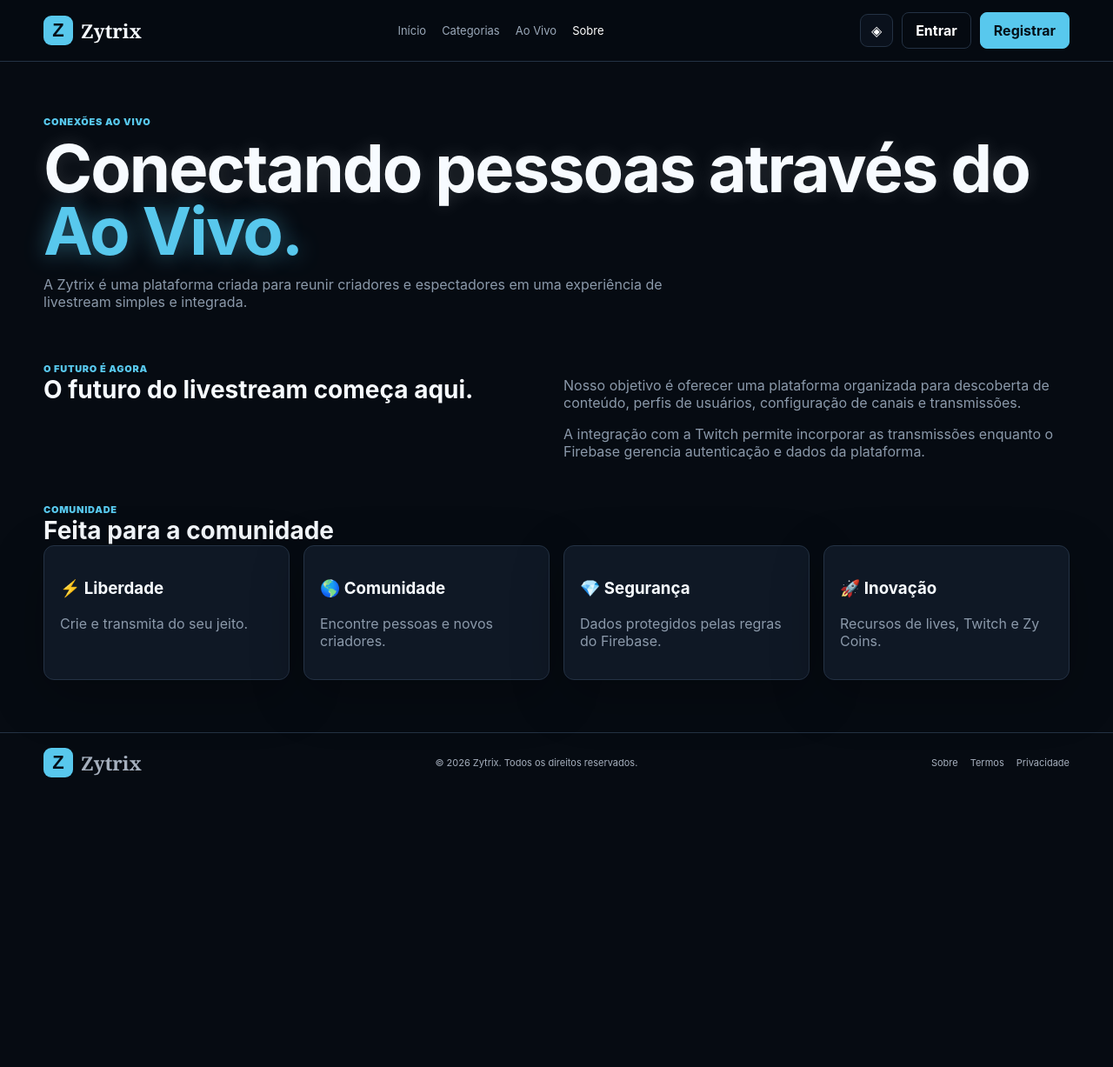
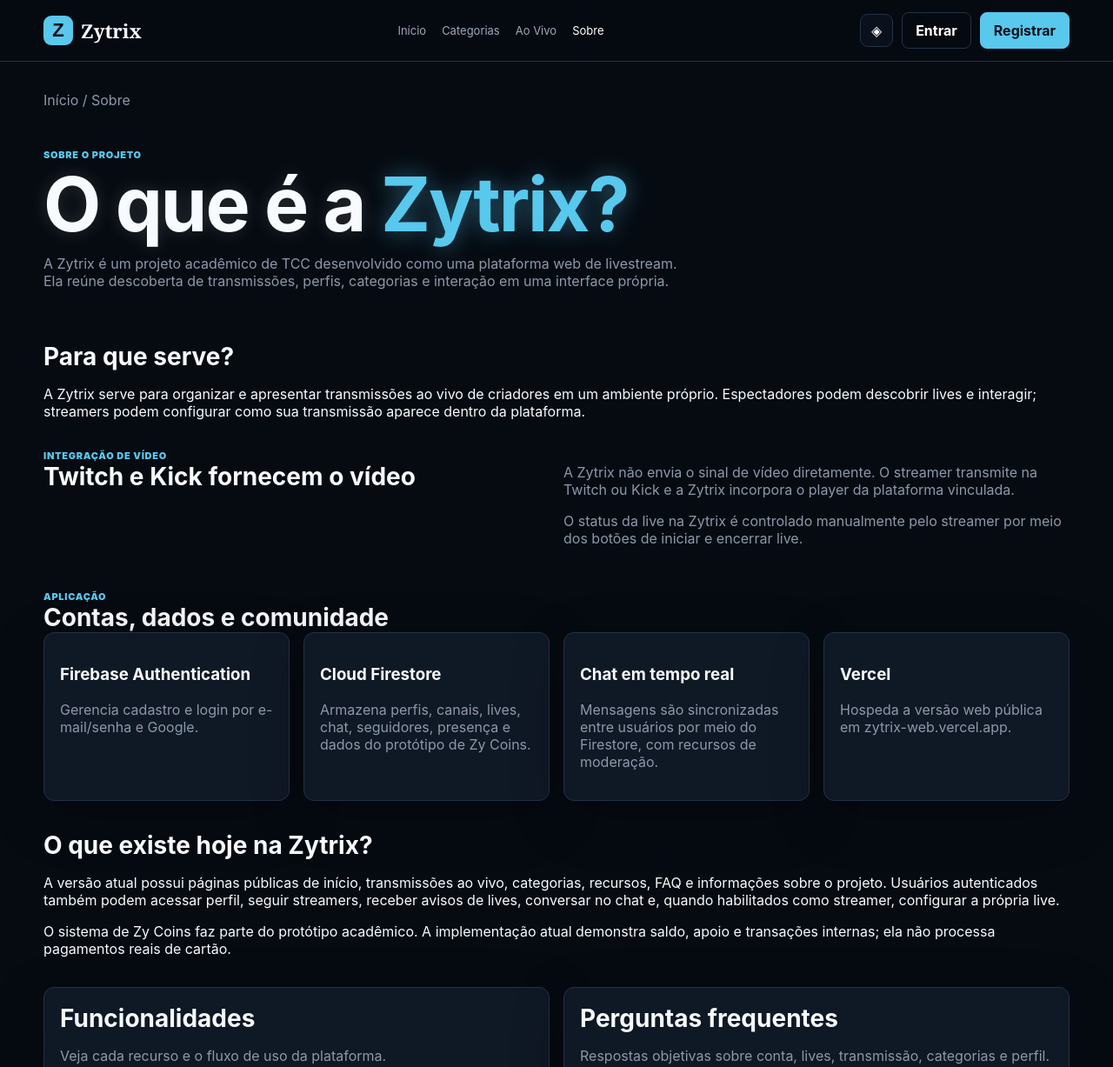
Before and after one commit to Guilherme-Augusto-INF/Zytrix-Web, a plain HTML site: page sobre.html in a window 1280 px wide. Shown: the top 1227 px of the page at 87% size. Before the commit the page ends 912 px from the top, so only its background shows below. Drawn offline with Linux system fonts and the light colour scheme; no server answers.

Commit message:
feat: torna página Sobre factual e rastreável

```diff
--- a/sobre.html
+++ b/sobre.html
@@ -1,113 +1,117 @@
 <!doctype html>
 <html lang="pt-BR">
 <head>
-  <meta charset="utf-8"/>
-  <meta content="width=device-width,initial-scale=1" name="viewport"/>
-  <title>
-   Zytrix — Sobre
-  </title>
-  <link href="assets/css/styles.css" rel="stylesheet"/>
-  <link rel="stylesheet" href="assets/css/features.css">
-  <meta name="description" content="Conheça a Zytrix, uma plataforma de livestream criada para conectar criadores e espectadores.">
+  <meta charset="utf-8">
+  <meta name="viewport" content="width=device-width,initial-scale=1">
+  <title>Zytrix — Sobre o projeto</title>
+  <meta name="description" content="Conheça a Zytrix, projeto acadêmico de TCC que organiza livestreams integradas da Twitch e Kick com perfis, categorias, chat e recursos de comunidade.">
   <meta name="robots" content="index,follow,max-image-preview:large,max-snippet:-1,max-video-preview:-1">
   <meta name="googlebot" content="index,follow,max-image-preview:large,max-snippet:-1,max-video-preview:-1">
   <link rel="canonical" href="https://zytrix-web.vercel.app/sobre.html">
   <meta property="og:locale" content="pt_BR">
   <meta property="og:type" content="website">
   <meta property="og:site_name" content="Zytrix">
-  <meta property="og:title" content="Zytrix — Sobre">
-  <meta property="og:description" content="Conheça a Zytrix, uma plataforma de livestream criada para conectar criadores e espectadores.">
+  <meta property="og:title" content="Zytrix — Sobre o projeto">
+  <meta property="og:description" content="Projeto acadêmico de TCC que organiza livestreams integradas da Twitch e Kick com perfis, categorias, chat e recursos de comunidade.">
   <meta property="og:url" content="https://zytrix-web.vercel.app/sobre.html">
   <meta name="twitter:card" content="summary">
-  <meta name="twitter:title" content="Zytrix — Sobre">
-  <meta name="twitter:description" content="Conheça a Zytrix, uma plataforma de livestream criada para conectar criadores e espectadores.">
+  <meta name="twitter:title" content="Zytrix — Sobre o projeto">
+  <meta name="twitter:description" content="Projeto acadêmico de TCC que organiza livestreams integradas da Twitch e Kick com perfis, categorias, chat e recursos de comunidade.">
+  <link rel="stylesheet" href="assets/css/styles.css">
+  <link rel="stylesheet" href="assets/css/features.css">
+  <script type="application/ld+json">
+  {
+    "@context": "https://schema.org",
+    "@graph": [
+      {
+        "@type": "AboutPage",
+        "@id": "https://zytrix-web.vercel.app/sobre.html#page",
+        "url": "https://zytrix-web.vercel.app/sobre.html",
+        "name": "Sobre a Zytrix",
+        "description": "Informações factuais sobre o projeto acadêmico Zytrix e seu funcionamento.",
+        "inLanguage": "pt-BR",
+        "about": { "@id": "https://zytrix-web.vercel.app/#organization" },
+        "isPartOf": { "@id": "https://zytrix-web.vercel.app/#website" }
+      },
+      {
+        "@type": "Organization",
+        "@id": "https://zytrix-web.vercel.app/#organization",
+        "name": "Zytrix",
+        "url": "https://zytrix-web.vercel.app/",
+        "description": "Projeto acadêmico de TCC responsável pela plataforma web Zytrix."
+      },
+      {
+        "@type": "BreadcrumbList",
+        "itemListElement": [
+          {"@type":"ListItem","position":1,"name":"Início","item":"https://zytrix-web.vercel.app/"},
+          {"@type":"ListItem","position":2,"name":"Sobre","item":"https://zytrix-web.vercel.app/sobre.html"}
+        ]
+      }
+    ]
+  }
+  </script>
 </head>
 <body>
-  <div data-header="">
-  </div>
+  <div data-header></div>
   <main class="main">
     <div class="container">
-    <section class="hero">
-     <div class="eyebrow">
-      Conexões ao vivo
-     </div>
-     <h1 style="font-size:clamp(44px,7vw,76px)">
-      Conectando pessoas através do
-      <span>
-       Ao Vivo.
-      </span>
-     </h1>
-     <p>
-      A Zytrix é uma plataforma criada para reunir criadores e espectadores em uma experiência de livestream simples e integrada.
-     </p>
+      <nav aria-label="Breadcrumb" class="muted" style="margin-bottom:18px"><a href="index.html">Início</a> / Sobre</nav>
+
+      <header class="hero">
+        <div class="eyebrow">Sobre o projeto</div>
+        <h1>O que é a <span>Zytrix?</span></h1>
+        <p>A Zytrix é um projeto acadêmico de TCC desenvolvido como uma plataforma web de livestream. Ela reúne descoberta de transmissões, perfis, categorias e interação em uma interface própria.</p>
+      </header>
+
+      <section class="section" aria-labelledby="finalidade">
+        <h2 id="finalidade">Para que serve?</h2>
+        <p>A Zytrix serve para organizar e apresentar transmissões ao vivo de criadores em um ambiente próprio. Espectadores podem descobrir lives e interagir; streamers podem configurar como sua transmissão aparece dentro da plataforma.</p>
       </section>
-    <section class="grid grid-2 section">
+
+      <section class="section grid grid-2" aria-labelledby="video">
         <div>
-      <div class="eyebrow">
-       O futuro é agora
-      </div>
-      <h2>
-       O futuro do livestream começa aqui.
-      </h2>
+          <div class="eyebrow">Integração de vídeo</div>
+          <h2 id="video">Twitch e Kick fornecem o vídeo</h2>
         </div>
         <div class="muted">
-      <p>
-       Nosso objetivo é oferecer uma plataforma organizada para descoberta de conteúdo, perfis de usuários, configuração de canais e transmissões.
-      </p>
-      <p>
-       A integração com a Twitch permite incorporar as transmissões enquanto o Firebase gerencia autenticação e dados da plataforma.
-      </p>
+          <p>A Zytrix não envia o sinal de vídeo diretamente. O streamer transmite na Twitch ou Kick e a Zytrix incorpora o player da plataforma vinculada.</p>
+          <p>O status da live na Zytrix é controlado manualmente pelo streamer por meio dos botões de iniciar e encerrar live.</p>
         </div>
       </section>
-    <section class="section">
-     <div class="eyebrow">
-      Comunidade
+
+      <section class="section" aria-labelledby="dados">
+        <div class="eyebrow">Aplicação</div>
+        <h2 id="dados">Contas, dados e comunidade</h2>
+        <div class="grid grid-4">
+          <article class="card panel"><h3>Firebase Authentication</h3><p class="muted">Gerencia cadastro e login por e-mail/senha e Google.</p></article>
+          <article class="card panel"><h3>Cloud Firestore</h3><p class="muted">Armazena perfis, canais, lives, chat, seguidores, presença e dados do protótipo de Zy Coins.</p></article>
+          <article class="card panel"><h3>Chat em tempo real</h3><p class="muted">Mensagens são sincronizadas entre usuários por meio do Firestore, com recursos de moderação.</p></article>
+          <article class="card panel"><h3>Vercel</h3><p class="muted">Hospeda a versão web pública em zytrix-web.vercel.app.</p></article>
         </div>
-     <h2>
-      Feita para a comunidade
-     </h2>
-     <div class="grid grid-4">
+      </section>
+
+      <section class="section" aria-labelledby="escopo">
+        <h2 id="escopo">O que existe hoje na Zytrix?</h2>
+        <p>A versão atual possui páginas públicas de início, transmissões ao vivo, categorias, recursos, FAQ e informações sobre o projeto. Usuários autenticados também podem acessar perfil, seguir streamers, receber avisos de lives, conversar no chat e, quando habilitados como streamer, configurar a própria live.</p>
+        <p>O sistema de Zy Coins faz parte do protótipo acadêmico. A implementação atual demonstra saldo, apoio e transações internas; ela não processa pagamentos reais de cartão.</p>
+      </section>
+
+      <section class="section grid grid-2">
         <div class="card panel">
-       <h3>
-        ⚡ Liberdade
-       </h3>
-       <p class="muted">
-        Crie e transmita do seu jeito.
-       </p>
+          <h2>Funcionalidades</h2>
+          <p class="muted">Veja cada recurso e o fluxo de uso da plataforma.</p>
+          <a href="recursos.html">Ver recursos da Zytrix →</a>
         </div>
         <div class="card panel">
-       <h3>
-        🌎 Comunidade
-       </h3>
-       <p class="muted">
-        Encontre pessoas e novos criadores.
-       </p>
-      </div>
-      <div class="card panel">
-       <h3>
-        💎 Segurança
-       </h3>
-       <p class="muted">
-        Dados protegidos pelas regras do Firebase.
-       </p>
-      </div>
-      <div class="card panel">
-       <h3>
-        🚀 Inovação
-       </h3>
-       <p class="muted">
-        Recursos de lives, Twitch e Zy Coins.
-       </p>
-      </div>
+          <h2>Perguntas frequentes</h2>
+          <p class="muted">Respostas objetivas sobre conta, lives, transmissão, categorias e perfil.</p>
+          <a href="faq.html">Abrir FAQ →</a>
         </div>
       </section>
     </div>
   </main>
-  <div data-footer="">
-  </div>
-  <script type="module">
-   import{header,footer}from'./assets/js/ui.js';header('sobre');footer();
-  </script>
+  <div data-footer></div>
+  <script type="module">import {header,footer} from './assets/js/ui.js'; header('sobre'); footer();</script>
   <script type="module" src="assets/js/global-features.js"></script>
 </body>
 </html>
```
Lines whose indentation alone changed are shown as unchanged.
